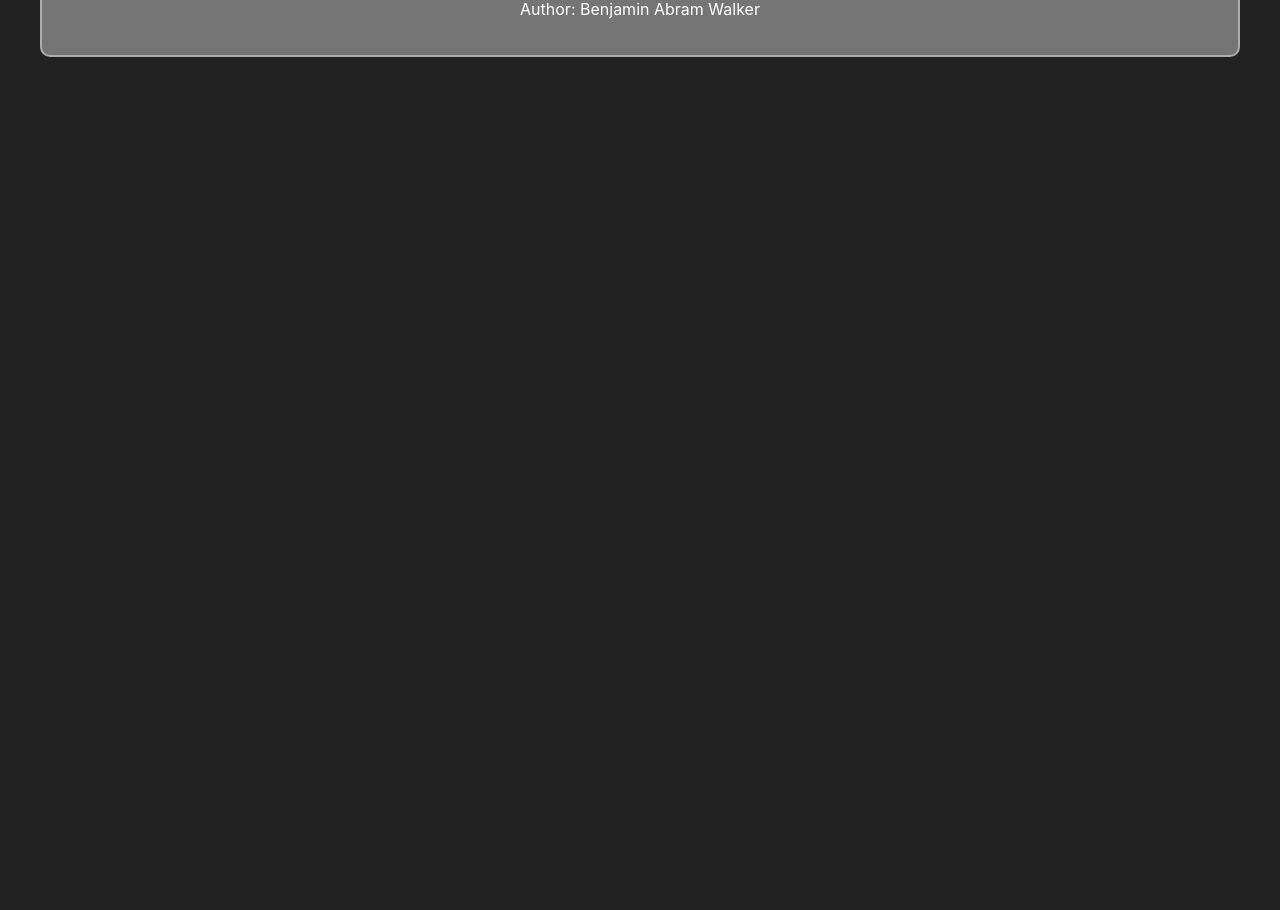
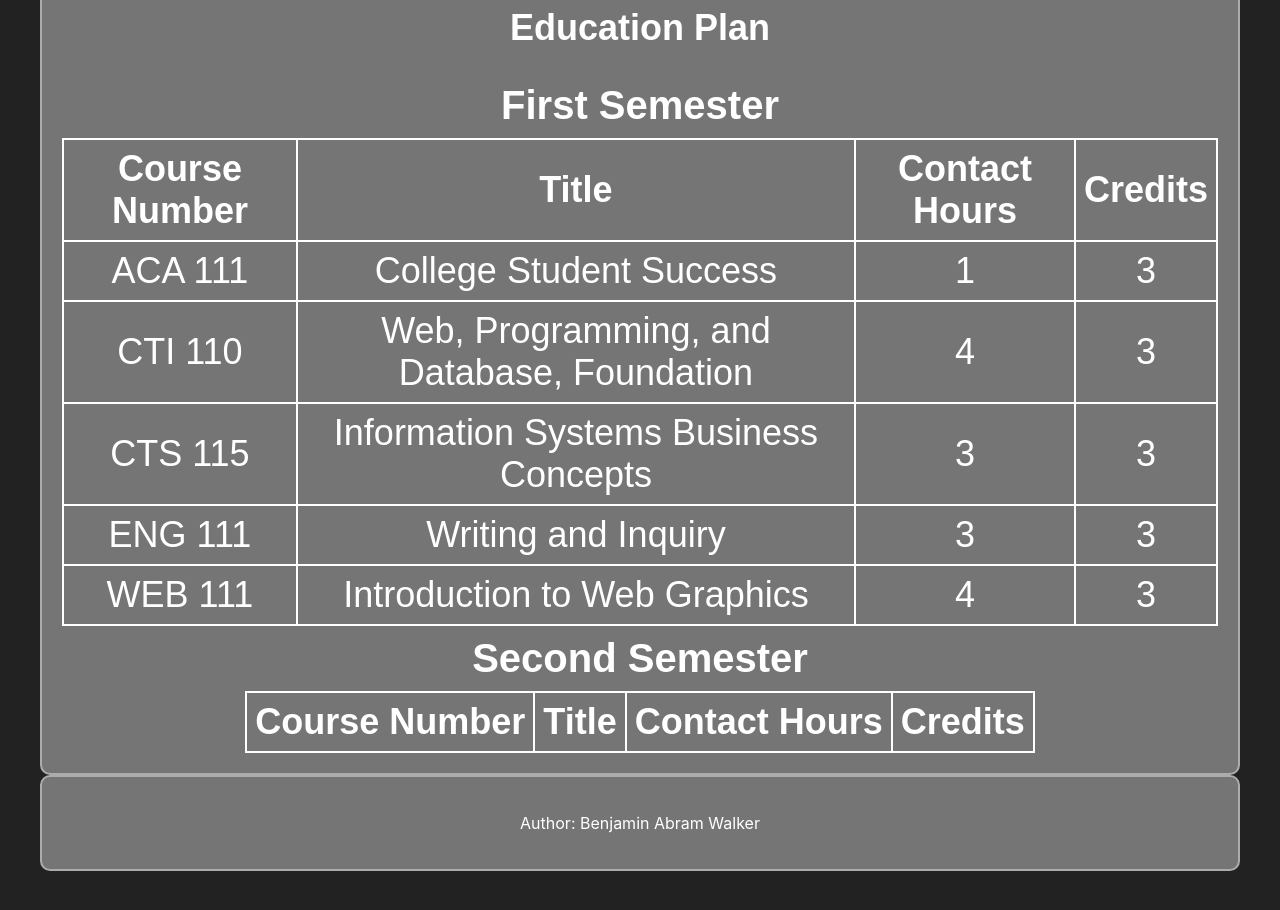
Before and after one commit to awalk014/portfolio-site, a React (Create React App) app: page /educationplan in a window 1280 px wide. Shown: the part 478-1388 px from the top of the page. Before the commit the page ends 800 px from the top, so only its background shows below. Built offline with nearby package versions, Linux system fonts and the light colour scheme.

Commit message:
Tidied up the Survey.js code and updated it to display the user's answers on the dialog box.

```diff
--- a/src/App.js
+++ b/src/App.js
@@ -5,11 +5,11 @@ import CourseInfo from './pages/CourseInfo';
 import Header from './components/Header';
 import Footer from './components/Footer';
 import { BrowserRouter, Routes, Route } from 'react-router-dom';
-import './App.css';
-import './coursedescription.css';
 import Awards from './pages/Awards';
 import Evaluation from './pages/Evaluation';
 import EducationPlan from './pages/EducationPlan';
+import './App.css';
+import './coursedescription.css';
 
 
 function App() {
--- a/src/components/Survey.js
+++ b/src/components/Survey.js
@@ -1,6 +1,5 @@
-// c:\Users\abram\Documents\ReactProjects\portfolio-site\src\components\Survey.js
 import React, { useState } from "react";
-import '../Survey.css'; // Ensure this import is present
+import '../Survey.css';
 
 const questions = [
   "Have you enjoyed using the website?",
@@ -47,20 +46,20 @@ export default function Survey() {
     <div className="survey-container">
       <h2 className="survey-title">Survey</h2>
 
-      {/* Use className instead of style */}
+
       <div className="survey-question-area">
-        {/* Use className instead of style */}
+
         <p className="survey-question-text">{questions[currentQuestionIndex]}</p>
         <input
           type="text"
           value={answers[currentQuestionIndex]}
           onChange={handleInputChange}
-          // Use className instead of style
+
           className="survey-input"
         />
       </div>
 
-      {/* Use className instead of style */}
+
       <div className="survey-navigation">
         <button onClick={prevQuestion} disabled={currentQuestionIndex === 0}>
           Previous
@@ -73,12 +72,21 @@ export default function Survey() {
       </div>
 
       {showDialog && (
-        // Use className instead of style
+
         <div className="survey-dialog-overlay">
-          {/* Use className instead of style */}
+
           <div className="survey-dialog-content">
             <p>Survey submitted.</p>
-            {/* Removed inline style, handled by .survey-dialog-content button in CSS */}
+            <p>Thank you for your feedback!</p>
+            <p>Your answers:</p>
+            <ul>
+              {answers.map((answer, index) => (
+                <li key={index}>
+                  {questions[index]}: {answer}
+                </li>
+              ))}
+            </ul>
+
             <button onClick={closeDialog}>Close</button>
           </div>
         </div>
--- a/src/coursedescription.css
+++ b/src/coursedescription.css
@@ -11,7 +11,7 @@
 
 caption {
     padding: 10px;
-    font-size: 24px;
+    font-size: 40px;
     font-weight: bold;
 }
 
--- a/src/pages/CourseDescription.js
+++ b/src/pages/CourseDescription.js
@@ -5,7 +5,7 @@ class CourseDescription extends React.Component {
     render() {
         return (
             <main>
-                <table class="course_table">
+                <table className="course_table">
                     <caption>Course Description</caption>
                     <tr>
                         <th>Course Number</th>
--- a/src/pages/EducationPlan.js
+++ b/src/pages/EducationPlan.js
@@ -4,9 +4,58 @@ import { Link } from 'react-router-dom';
 class EducationPlan extends React.Component {
     render() {
         return (
-            <div>
+            <main>
+                <h1>Education Plan</h1>
+                <table className="course_table">
+                    <caption>First Semester</caption>
+                    <tr>
+                        <th>Course Number</th>
+                        <th>Title</th>
+                        <th>Contact Hours</th>
+                        <th>Credits</th>
+                    </tr>
+                    <tr>
+                        <td>ACA 111</td>
+                        <td>College Student Success</td>
+                        <td>1</td>
+                        <td>3</td>
+                    </tr>
+                    <tr>
+                        <td>CTI 110</td>
+                        <td>Web, Programming, and Database, Foundation</td>
+                        <td>4</td>
+                        <td>3</td>
+                    </tr>
+                    <tr>
+                        <td>CTS 115</td>
+                        <td>Information Systems Business Concepts</td>
+                        <td>3</td>
+                        <td>3</td>
+                    </tr>
+                    <tr>
+                        <td>ENG 111</td>
+                        <td>Writing and Inquiry</td>
+                        <td>3</td>
+                        <td>3</td>
+                    </tr>
+                    <tr>
+                        <td>WEB 111</td>
+                        <td>Introduction to Web Graphics</td>
+                        <td>4</td>
+                        <td>3</td>
+                    </tr>
+                </table>
+                <table className="course_table">
+                <caption>Second Semester</caption>
+                    <tr>
+                        <th>Course Number</th>
+                        <th>Title</th>
+                        <th>Contact Hours</th>
+                        <th>Credits</th>
+                    </tr>
+                </table>
 
-            </div>
+            </main>
         );
     }
 }
```
